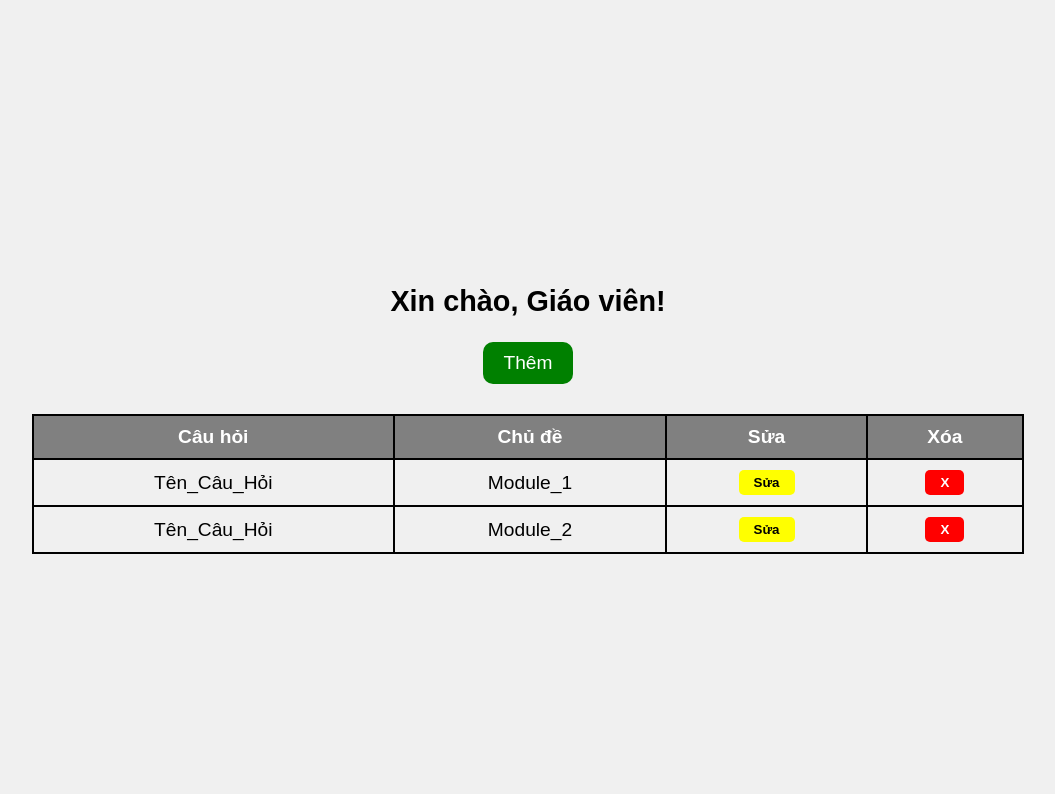
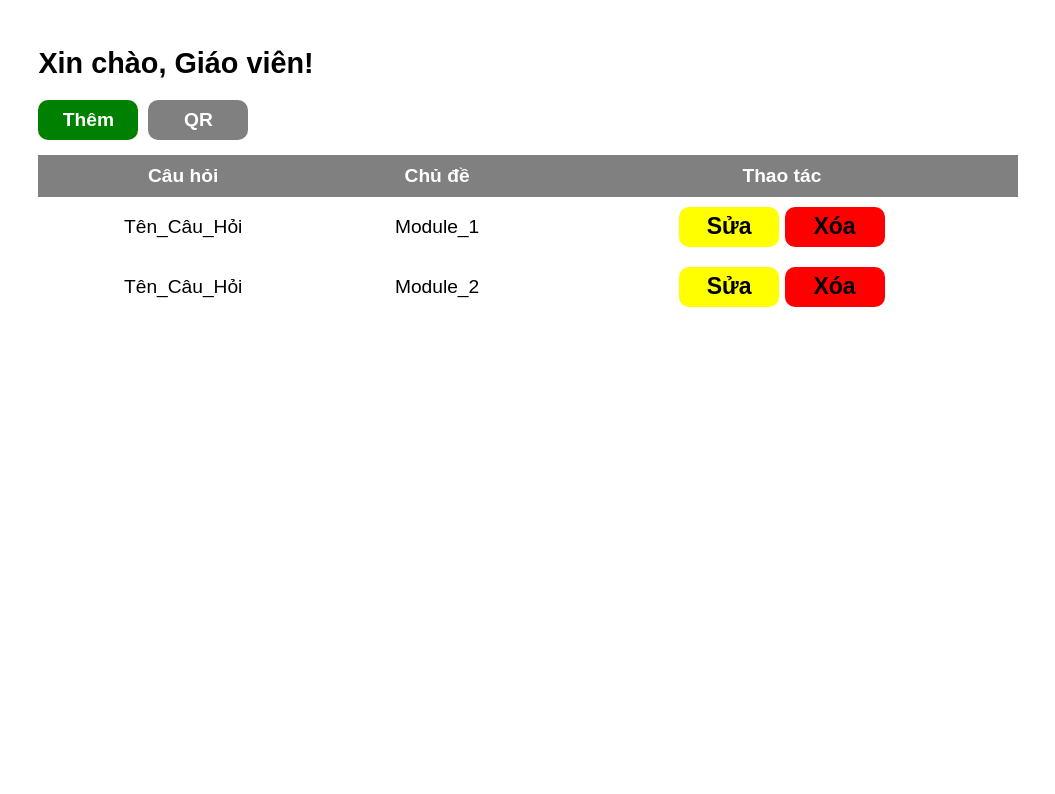
Before and after one commit to NhanHcmue/flashvn, a PHP site: page /teacher/dashboard.php in a window 1280 px wide. Shown: the top 794 px of the page, without its empty margins (112-1167 px from the left). After the commit the page ends 307 px from the top, so only its background shows below. Run offline with PHP 8.4, Linux system fonts and the light colour scheme.

Commit message:
update QR button

```diff
--- a/admin/add_account.php
+++ b/admin/add_account.php
@@ -3,7 +3,6 @@
 <head>
     <meta charset="UTF-8">
     <meta name="viewport" content="width=device-width, initial-scale=1.0">
-    <link rel="stylesheet" href="../css/style.css">
     <title>Thêm tài khoản</title>
     <style>
         body { text-align: center; padding: 20px; }
--- a/admin/edit_account.php
+++ b/admin/edit_account.php
@@ -3,7 +3,6 @@
 <head>
     <meta charset="UTF-8">
     <meta name="viewport" content="width=device-width, initial-scale=1.0">
-    <link rel="stylesheet" href="../css/style.css">
     <title>Sửa tài khoản</title>
     <style>
         body { text-align: center; padding: 20px; }
--- a/style.css
+++ b/style.css
@@ -153,7 +153,7 @@ p {
     padding: 10px 20px;
     font-size: 1.2em;
     border-radius: 10px;
-    border: 2px solid black;
+    border: none;
     cursor: pointer;
 }
 
@@ -193,7 +193,7 @@ p {
     font-size: 1.5em;
     font-weight: bold;
     border-radius: 15px;
-    border: 3px solid black;
+    border: none;
     cursor: pointer;
     transition: 0.3s;
 }
--- a/teacher/add.php
+++ b/teacher/add.php
@@ -3,7 +3,6 @@
 <head>
     <meta charset="UTF-8">
     <meta name="viewport" content="width=device-width, initial-scale=1.0">
-    <link rel="stylesheet" href="../css/style.css">
     <title>Thêm câu hỏi</title>
     <style>
         body { text-align: center; padding: 20px; }
--- a/teacher/dashboard.php
+++ b/teacher/dashboard.php
@@ -3,103 +3,73 @@
 <head>
     <meta charset="UTF-8">
     <meta name="viewport" content="width=device-width, initial-scale=1.0">
-    <link rel="stylesheet" href="../css/style.css">
     <title>Dashboard - Giáo viên</title>
     <style>
-        body {
+        body {padding: 20px; font-family: Arial, sans-serif;}
+        h1 {font-size: 1.8em; text-align: left; margin-left: 10%;}
+        .btn-container {display: flex; gap: 10px; margin-bottom: 15px; margin-left: 10%;}
+        .btn {width: 100px; height: 40px; font-size: 1.2em; font-weight: bold; text-align: center; border: none; border-radius: 10px; cursor: pointer;}
+        .btn-add {background-color: green; color: white;}
+        .btn-qr, .close-button {background-color: gray; color: white;}
+        .btn-edit {background-color: yellow; color: black;}
+        .btn-delete {background-color: red; color: black;}
+        .btn:hover { opacity: 0.8;}
+        table {width: 80%; margin: 0 auto; border-collapse: collapse; font-size: 1.2em;}
+        th, td {padding: 10px; text-align: center;}
+        th {background-color: gray; color: white;}
+        #qr-container {
+            display: none;
+            margin-top: 20px;
             text-align: center;
+            position: fixed;
+            top: 50%;
+            left: 50%;
+            transform: translate(-50%, -50%);
+            background: white;
             padding: 20px;
+            box-shadow: 0px 0px 10px rgba(0, 0, 0, 0.3);
+            border-radius: 10px;
         }
-
-        h1 {
-            font-size: 1.8em;
-        }
-
-        .btn-add {
-            background-color: green;
-            color: white;
-            font-size: 1.2em;
-            padding: 10px 20px;
-            border: none;
-            border-radius: 10px;
-            cursor: pointer;
-            margin: 10px 0;
-        }
-
-        .btn-add:hover {
-            opacity: 0.8;
-        }
-
-        table {
-            width: 80%;
-            margin: 20px auto;
-            border-collapse: collapse;
-            font-size: 1.2em;
-        }
-
-        th, td {
-            border: 2px solid black;
-            padding: 10px;
-            text-align: center;
-        }
-
-        th {
-            background-color: gray;
-            color: white;
-        }
-
-        .btn-edit {
-            background-color: yellow;
-            color: black;
-            font-weight: bold;
-            padding: 5px 15px;
-            border-radius: 5px;
-            cursor: pointer;
-            border: none;
-        }
-
-        .btn-delete {
+        .close-button {
             background-color: red;
             color: white;
-            font-weight: bold;
-            padding: 5px 15px;
-            border-radius: 5px;
-            cursor: pointer;
-            border: none;
-        }
-
-        .btn-edit:hover, .btn-delete:hover {
-            opacity: 0.8;
+            margin-top: 10px;
+            border-radius: 10px;
         }
     </style>
 </head>
 <body>
-
     <h1>Xin chào, Giáo viên!</h1>
-
-    <button class="btn-add" onclick="window.location.href='add.php'">Thêm</button>
+    <div class="btn-container">
+        <button class="btn btn-add" onclick="window.location.href='add.php'">Thêm</button>
+        <button class="btn btn-qr" onclick="showQRCode()">QR</button>
+        <div id="qr-container">
+        <p>Quét mã QR để tiếp tục:</p>
+        <div id="qrcode"></div>
+        <button class="close-button" onclick="hideQRCode()">Đóng</button>
+    </div>
+    </div>
 
     <table>
         <thead>
             <tr>
                 <th>Câu hỏi</th>
                 <th>Chủ đề</th>
-                <th>Sửa</th>
-                <th>Xóa</th>
+                <th>Thao tác</th>
             </tr>
         </thead>
         <tbody>
             <tr>
                 <td>Tên_Câu_Hỏi</td>
                 <td>Module_1</td>
-                <td><button class="btn-edit" onclick="editQuestion(1)">Sửa</button></td>
-                <td><button class="btn-delete" onclick="deleteQuestion(1)">X</button></td>
+                <td><button class="btn btn-edit" onclick="editQuestion(1)">Sửa</button>
+                <button class="btn btn-delete" onclick="deleteQuestion(1)">Xóa</button></td>
             </tr>
             <tr>
                 <td>Tên_Câu_Hỏi</td>
                 <td>Module_2</td>
-                <td><button class="btn-edit" onclick="editQuestion(2)">Sửa</button></td>
-                <td><button class="btn-delete" onclick="deleteQuestion(2)">X</button></td>
+                <td><button class="btn btn-edit" onclick="editQuestion(2)">Sửa</button>
+                <button class="btn btn-delete" onclick="deleteQuestion(2)">Xóa</button></td>
             </tr>
         </tbody>
     </table>
@@ -114,7 +84,25 @@
                 window.location.href = 'delete.php?id=' + id;
             }
         }
+
+        function showQRCode() {
+            let qrContainer = document.getElementById("qr-container");
+            qrContainer.style.display = "block"; // Hiển thị div chứa QR
+
+            let qrDiv = document.getElementById("qrcode");
+            qrDiv.innerHTML = ""; // Xóa QR cũ (nếu có)
+
+            new QRCode(qrDiv, {
+                text: "https://example.com/cau-hoi", // Link tới câu hỏi
+                width: 800,
+                height: 800
+            });
+        }
+
+        function hideQRCode() {
+            document.getElementById("qr-container").style.display = "none";
+            document.getElementById("overlay").style.display = "none";
+        }
     </script>
-
 </body>
 </html>
--- a/teacher/delete.php
+++ b/teacher/delete.php
@@ -3,7 +3,6 @@
 <head>
     <meta charset="UTF-8">
     <meta name="viewport" content="width=device-width, initial-scale=1.0">
-    <link rel="stylesheet" href="../css/style.css">
     <title>Thêm câu hỏi</title>
     <style>
         body { text-align: center; padding: 20px; }
--- a/teacher/edit.php
+++ b/teacher/edit.php
@@ -3,7 +3,6 @@
 <head>
     <meta charset="UTF-8">
     <meta name="viewport" content="width=device-width, initial-scale=1.0">
-    <link rel="stylesheet" href="../css/style.css">
     <title>Thêm câu hỏi</title>
     <style>
         body { text-align: center; padding: 20px; }
```
Also changed, not shown: admin/manage_users.php (+16 -74 lines).
